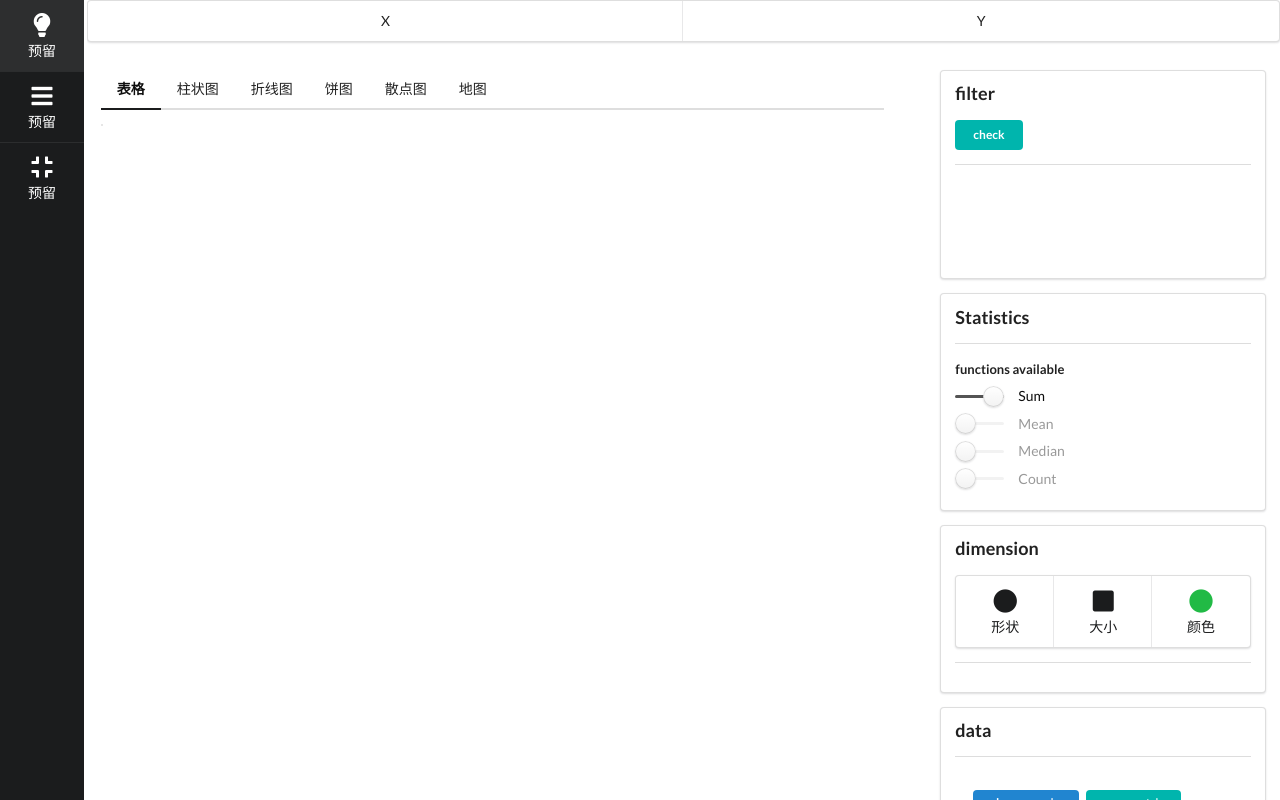
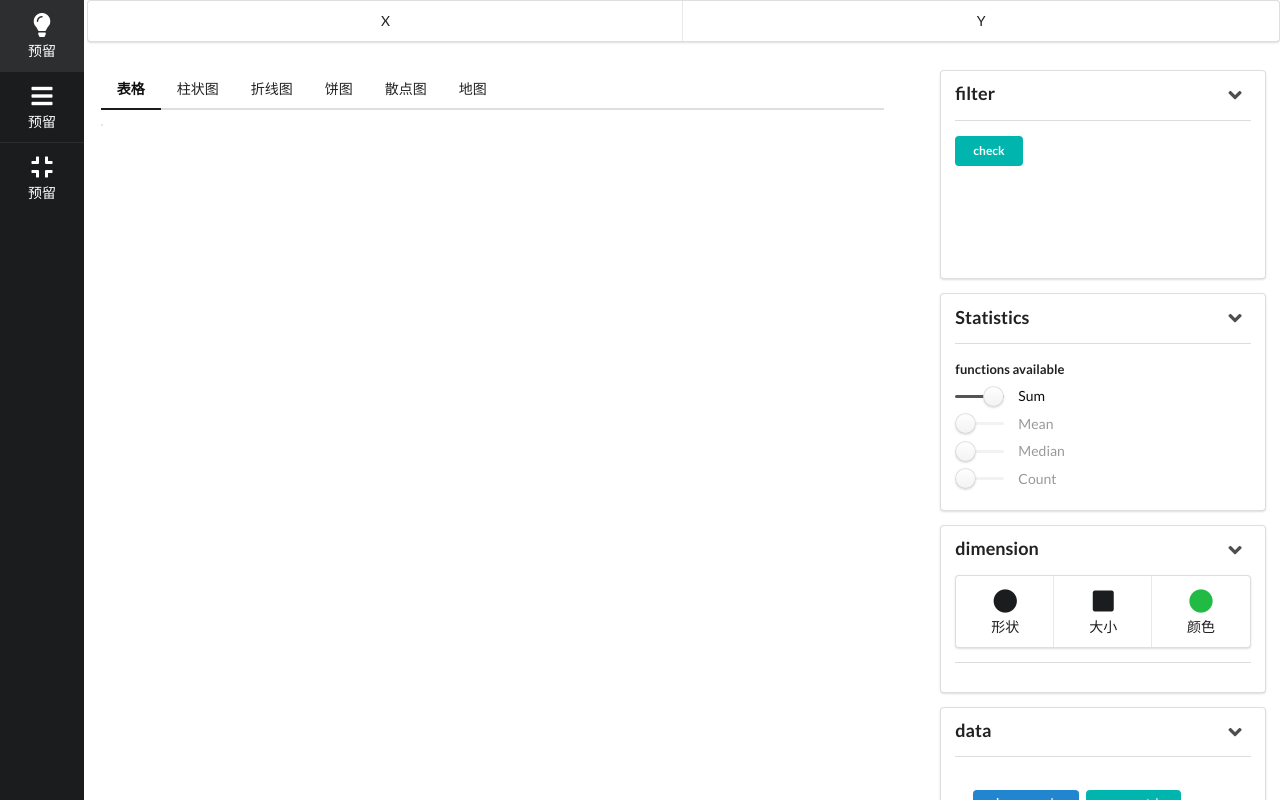
Before and after one commit to ObservedObserver/Canary-BI, a Vue app: page / in a window 1280 px wide. Built offline with nearby package versions, Linux system fonts and the light colour scheme.

Commit message:
更新echarts/vue-echarts至最新版本;局部修复issue1,增加展开折叠设计

```diff
--- a/package.json
+++ b/package.json
@@ -14,8 +14,9 @@
     "build": "node build/build.js"
   },
   "dependencies": {
+    "echarts": "^4.0.4",
     "vue": "^2.5.2",
-    "vue-echarts": "^2.6.0",
+    "vue-echarts": "^3.0.5",
     "vue-router": "^3.0.1",
     "vuex": "^3.0.1"
   },
--- a/src/components/Operators/Tool/statistics.vue
+++ b/src/components/Operators/Tool/statistics.vue
@@ -1,6 +1,10 @@
 <template lang="html">
   <div class="ui segment">
     <h3 class="ui header">Statistics</h3>
+    <i class="ui large angle link icon" id="statistics-hider"
+    :class="hider[hiderStatus]"
+    @click="changeHiderStatus"></i>
+    <div v-if="!hiderStatus">
       <div class="ui divider"></div>
       <div class="ui form">
         <div class="grouped fields">
@@ -15,6 +19,7 @@
         </div>
       </div>
     </div>
+  </div>
 </template>
 
 <script>
@@ -22,7 +27,14 @@ export default {
   name: 'statistics',
   data () {
     return {
-      func: this.$store.state.func
+      func: this.$store.state.func,
+      hider: ['down', 'left'],
+      hiderStatus: 0
+    }
+  },
+  methods: {
+    changeHiderStatus () {
+      this.hiderStatus = (this.hiderStatus + 1) % 2
     }
   },
   computed: {
@@ -39,5 +51,10 @@ export default {
 }
 </script>
 
-<style lang="css">
+<style lang="css" scoped>
+#statistics-hider{
+  position: absolute;
+  top: 1rem;
+  right: 1rem;
+}
 </style>
--- a/src/components/Operators/data.vue
+++ b/src/components/Operators/data.vue
@@ -1,8 +1,13 @@
 <template lang="html">
   <div class="ui segment">
     <h3 class="ui header">{{name}}</h3>
-    <div class="ui divider"></div>
-    <drag-area class="ui basic segment indata" area-name="data"></drag-area>
+    <i class="ui large angle link icon" id="data-hider"
+    :class="hider[hiderStatus]"
+    @click="changeHiderStatus"></i>
+    <div v-if="!hiderStatus">
+      <div class="ui divider"></div>
+      <drag-area class="ui basic segment indata" area-name="data"></drag-area>
+    </div>
   </div>
 </template>
 
@@ -13,7 +18,14 @@ export default {
   name: 'data-board',
   data () {
     return {
-      name: 'data'
+      name: 'data',
+      hider: ['down', 'left'],
+      hiderStatus: 0
+    }
+  },
+  methods: {
+    changeHiderStatus () {
+      this.hiderStatus = (this.hiderStatus + 1) % 2
     }
   },
   components: {
@@ -28,4 +40,9 @@ export default {
   max-height: 16rem;
   overflow-y: auto;
 }
+#data-hider{
+  position: absolute;
+  right: 1rem;
+  top: 1rem;
+}
 </style>
--- a/src/components/Operators/dimension.vue
+++ b/src/components/Operators/dimension.vue
@@ -1,6 +1,10 @@
 <template lang="html">
   <div class="ui segment">
     <h3 class="ui header">{{name}}</h3>
+    <i class="ui large angle link icon" id="dimension-hider"
+    :class="hider[hiderStatus]"
+    @click="changeHiderStatus"></i>
+    <div v-if="!hiderStatus">
       <div class="ui three item labeled icon menu">
         <div class="item"
         v-for="(dim, i) in dimensionLabels"
@@ -27,6 +31,8 @@
         </div>
       </div>
     </div>
+
+  </div>
 </template>
 
 <script>
@@ -35,11 +41,16 @@ export default {
   data () {
     return {
       name: 'dimension',
-      dimensionLabels: this.$store.state.dimensionLabels
+      dimensionLabels: this.$store.state.dimensionLabels,
+      hider: ['down', 'left'],
+      hiderStatus: 0
       // dataLabels: this.$store.state.globalDataLabels.dimension
     }
   },
   methods: {
+    changeHiderStatus () {
+      this.hiderStatus = (this.hiderStatus + 1) % 2
+    },
     drag (event, i) {
       this.$store.commit('drag', {
         event: event,
@@ -75,4 +86,9 @@ export default {
 .ui.label{
   margin: 0.28rem;
 }
+#dimension-hider{
+  position: absolute;
+  top: 1rem;
+  right: 1rem;
+}
 </style>
--- a/src/components/Operators/filters.vue
+++ b/src/components/Operators/filters.vue
@@ -1,8 +1,12 @@
 <template lang="html">
   <div class="ui segment">
     <h3 class="ui header">{{name}}</h3>
+    <i class="ui large angle link icon" id="filter-hider"
+    :class="filterHider[filterStatus]"
+    @click="changeFilterStatus"></i>
+    <div v-if="!filterStatus">
+      <div class="ui divider"></div>
       <button type="button" class="ui teal tiny button" @click="showModal">check</button>
-    <div class="ui divider"></div>
       <drag-area class="ui basic segment infilter" area-name="filter"></drag-area>
 
       <div class="ui active modal" v-if="modalStatus">
@@ -28,6 +32,7 @@
         </div>
       </div>
     </div>
+  </div>
 </template>
 
 <script>
@@ -41,12 +46,17 @@ export default {
       modalStatus: false,
       dataLabels: this.$store.state.globalDataLabels.filter,
       checkedList: this.$store.state.filterStatistics,
-      uiCheckedList: this.$store.state.filterStatistics
+      uiCheckedList: this.$store.state.filterStatistics,
+      filterHider: ['down', 'left'],
+      filterStatus: 0
     }
   },
   methods: {
     getRange (i) {
       return this.uiCheckedList[i].value
+    },
+    changeFilterStatus () {
+      this.filterStatus = (this.filterStatus + 1) % 2
     },
     showModal () {
       var i, paras
@@ -99,4 +109,9 @@ export default {
   max-height: 600px;
   overflow-y: auto;
 }
+#filter-hider{
+  position: absolute;
+  top: 1rem;
+  right: 1rem;
+}
 </style>
```
Lines whose indentation alone changed are shown as unchanged.
